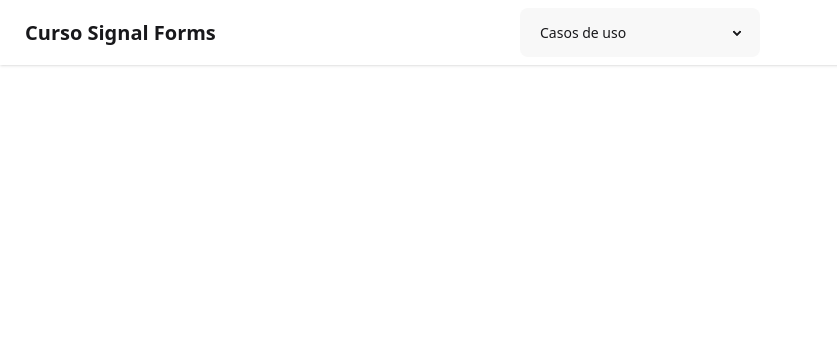
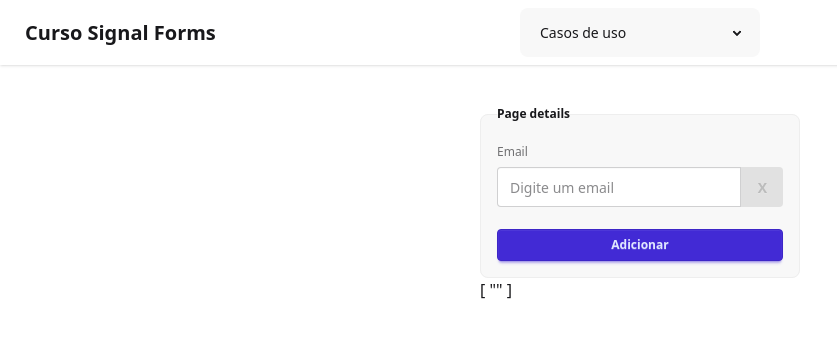
Before and after one commit to code-dimension/curso-signal-forms, an Angular app: page /5-array-field in a window 1280 px wide. Before the commit this address led to /. Shown: the top 338 px of the page, without its empty margins (0-837 px from the left). Built offline with nearby package versions, Linux system fonts and the light colour scheme.

Commit message:
feat: cria caso de uso para campos do tipo array

```diff
--- a/src/app/app.routes.ts
+++ b/src/app/app.routes.ts
@@ -3,6 +3,7 @@ import { SimplesForm } from './features/1.simple-form/simples-form.component';
 import { NativeFields } from './features/2.native-fields/native-fields.component';
 import { SubForms } from './features/3.sub-forms/sub-forms.component';
 import { TranslateModel } from './features/4.translate-model/translate-model.component';
+import { ArrayField } from './features/5.array-field/array-field.component';
 
 export const routes: Routes = [
   {
@@ -21,4 +22,8 @@ export const routes: Routes = [
     path: '4-translate-model',
     component: TranslateModel,
   },
+  {
+    path: '5-array-field',
+    component: ArrayField,
+  },
 ];
--- /dev/null
+++ b/src/app/features/5.array-field/array-field.component.html
@@ -0,0 +1,21 @@
+<fieldset class="fieldset bg-base-200 border-base-300 rounded-box w-xs border p-4">
+  <legend class="fieldset-legend">Page details</legend>
+
+  @for (item of form.emails; track item) {
+    <label class="label">Email</label>
+    <div class="join">
+      <input type="text" class="input join-item" placeholder="Digite um email" [formField]="item" />
+      <button
+        class="btn btn-error join-item"
+        (click)="remove($index)"
+        [disabled]="hasLessThanTwoEmails()"
+      >
+        X
+      </button>
+    </div>
+  }
+
+  <button class="btn btn-sm btn-primary mt-4" (click)="add()">Adicionar</button>
+</fieldset>
+
+{{ form.emails().value() | json }}
--- /dev/null
+++ b/src/app/features/5.array-field/array-field.component.ts
@@ -0,0 +1,36 @@
+import { JsonPipe } from '@angular/common';
+import { ChangeDetectionStrategy, Component, computed, signal } from '@angular/core';
+import { form, FormField } from '@angular/forms/signals';
+
+interface FormModel {
+  emails: string[];
+}
+
+@Component({
+  selector: 'app-array-field',
+  imports: [FormField, JsonPipe],
+  templateUrl: './array-field.component.html',
+  styleUrl: './array-field.component.css',
+  changeDetection: ChangeDetectionStrategy.OnPush,
+})
+export class ArrayField {
+  protected formModel = signal<FormModel>({
+    emails: [''],
+  });
+
+  protected form = form(this.formModel);
+
+  protected hasLessThanTwoEmails = computed(() => {
+    return this.form.emails().value().length < 2;
+  })
+
+  add() {
+    this.form.emails().value.update((value) => [...value, '']);
+  }
+
+  remove(index: number) {
+    this.form.emails().value.update((value) => {
+      return value.filter((email, i) => i !== index);
+    });
+  }
+}
```
Also changed, not shown: src/app/features/5.array-field/array-field.component.css (added).
